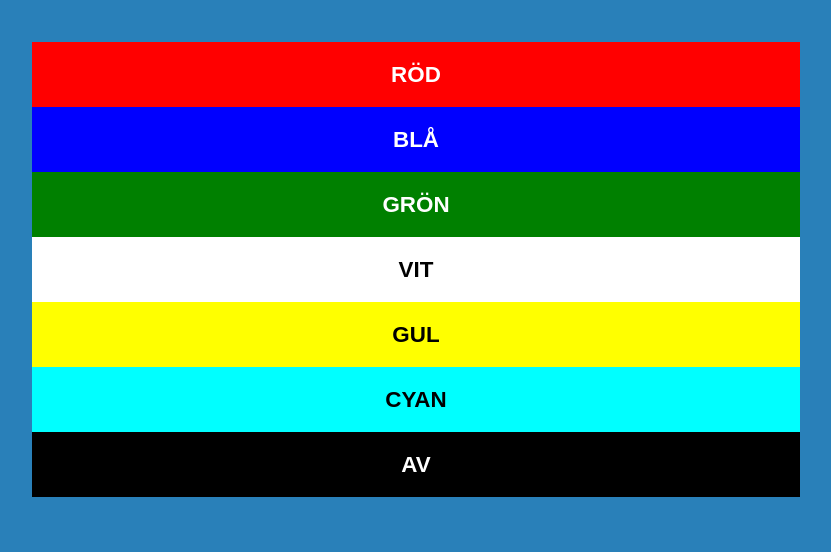
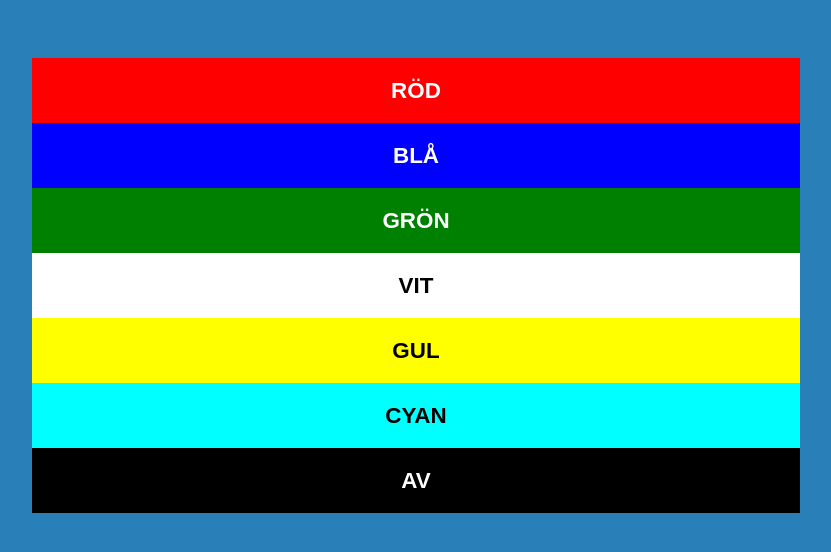
Before and after one commit to dermike/tessel-xmas-lights, a website: page index.html in a window 1280 px wide. Shown: the whole page, without its empty margins (224-1055 px from the left). Drawn offline with nearby package versions, Linux system fonts and the light colour scheme.

Commit message:
add &nbsp; to status div to take up initial height

```diff
--- a/index.html
+++ b/index.html
@@ -33,7 +33,7 @@
   <body>
 
     <div id="yo" class="center">
-      <div id="status"></div>
+      <div id="status">&nbsp;</div>
       <button class="button expand" style="background-color: red;" onclick="setColor('red');">R&ouml;d</button>
       <button class="button expand" style="background-color: blue;" onclick="setColor('blue');">Bl&aring;</button>
       <button class="button expand" style="background-color: green;" onclick="setColor('green');">Gr&ouml;n</button>
```
